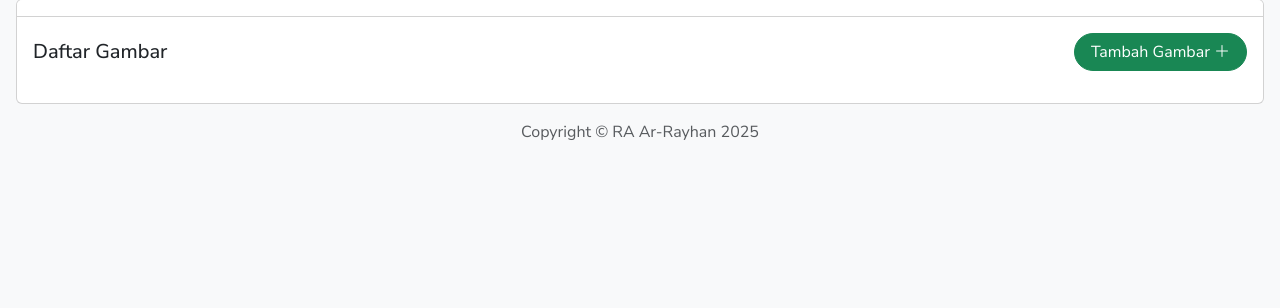
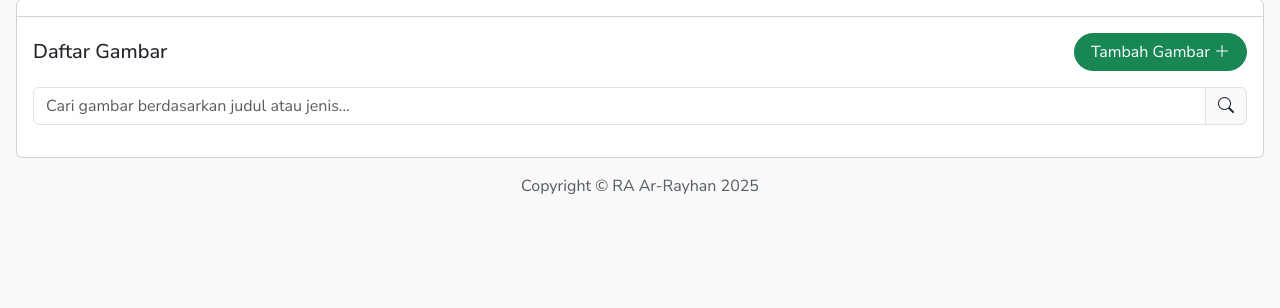
Before and after one commit to faridreaming/belajar-ci4, a CodeIgniter 4 app: the page made by app/Views/admin/gambar/index.php in a window 1280 px wide. Shown: the part 84-392 px from the top of the page. Run offline with PHP 8.4 and a stand-in for CodeIgniter, Linux system fonts and the light colour scheme; the template is opened without the code that fills it, so the values that code supplies are empty; some libraries are stand-ins or nearby versions.

```diff
--- a/app/Views/admin/gambar/index.php
+++ b/app/Views/admin/gambar/index.php
@@ -27,11 +27,27 @@ $totalSegments = $uri->getTotalSegments(); ?>
     </div>
 
     <div class="card-body">
-        <div class="d-flex flex-column flex-md-row justify-content-between align-items-start align-items-md-center mb-3 gap-3">
-            <h5 class="card-title m-0" style="font-size: 1.25rem;">Daftar Gambar</h5>
-            <a href="<?= base_url('admin/gambar/tambah'); ?>" class="btn btn-success text-white rounded-pill px-3">
-                Tambah Gambar <i class="bi bi-plus-lg"></i>
-            </a>
+        <div class="d-flex flex-column gap-3 mb-3">
+            <div class="d-flex justify-content-between align-items-center">
+                <h5 class="card-title m-0">Daftar Gambar</h5>
+                <a href="<?= base_url('admin/gambar/tambah'); ?>" class="btn btn-success text-white rounded-pill px-3">
+                    Tambah Gambar <i class="bi bi-plus-lg"></i>
+                </a>
+            </div>
+            <form action="<?= base_url('admin/gambar') ?>" method="GET">
+                <div class="input-group">
+                    <input type="text"
+                        class="form-control"
+                        name="search"
+                        value="<?= esc($search ?? '') ?>"
+                        placeholder="Cari gambar berdasarkan judul atau jenis..."
+                        aria-label="Search"
+                        aria-describedby="search-addon">
+                    <button type="submit" class="input-group-text" id="search-addon">
+                        <i class="bi bi-search"></i>
+                    </button>
+                </div>
+            </form>
         </div>
 
         <?php if (session()->getFlashdata('success')): ?>
@@ -59,6 +75,12 @@ $totalSegments = $uri->getTotalSegments(); ?>
                             </p>
                         </div>
                         <div class="card-footer d-flex justify-content-end gap-2">
+                            <a class="btn btn-sm btn-success"
+                                title="Lihat gambar"
+                                href="<?= base_url('assets/img/upload/' . $gambar->nama_file); ?>"
+                                target="_blank">
+                                <i class="bi bi-eye"></i>
+                            </a>
                             <a class="btn btn-sm btn-primary"
                                 title="Edit gambar"
                                 href="<?= base_url('admin/gambar/edit/' . $gambar->gambar_id); ?>">
@@ -85,7 +107,6 @@ $totalSegments = $uri->getTotalSegments(); ?>
     </div>
 </div>
 
-<!-- Modal Konfirmasi Hapus -->
 <div class="modal fade" id="confirmDeleteModal" tabindex="-1" aria-labelledby="confirmDeleteModalLabel" aria-hidden="true">
     <div class="modal-dialog modal-dialog-centered">
         <div class="modal-content border-0">
```
